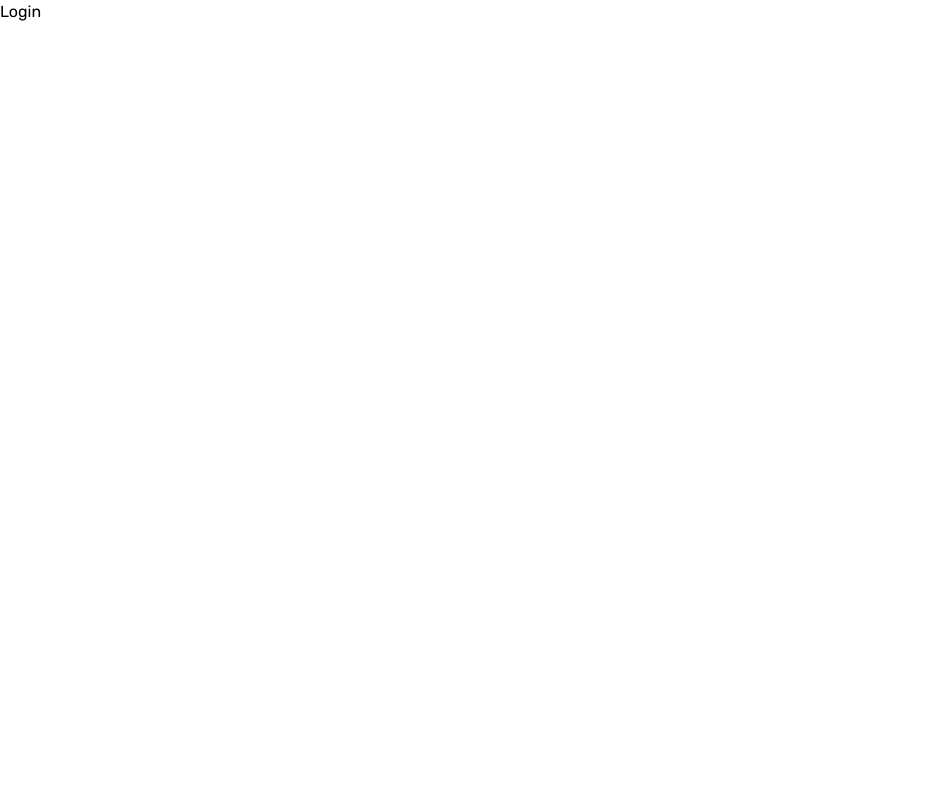
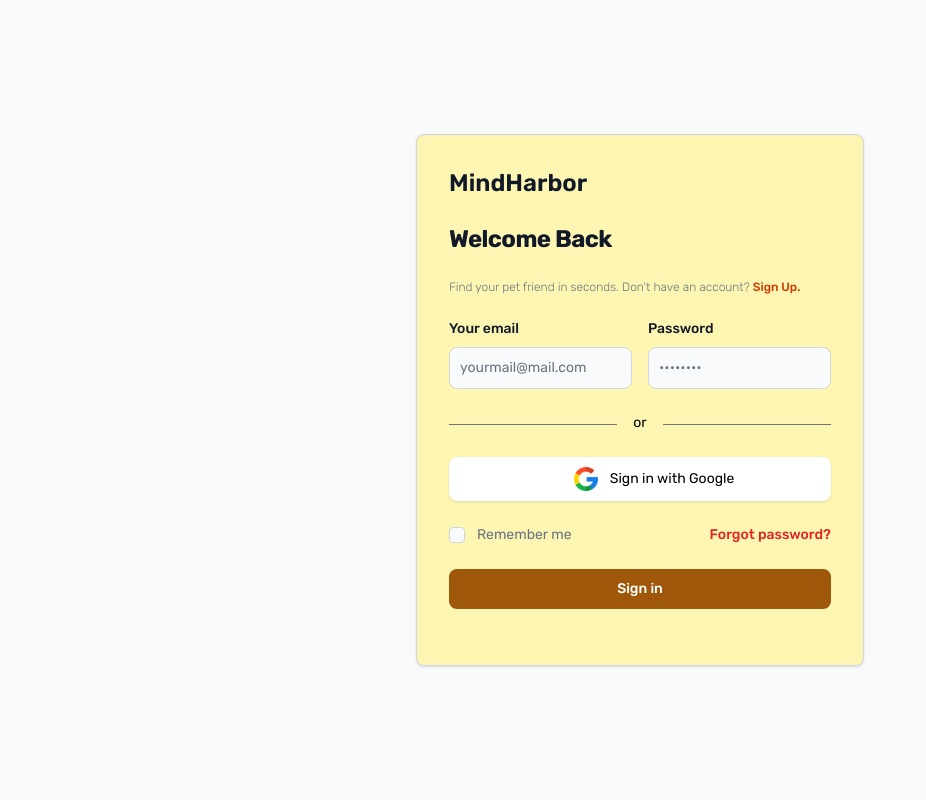
Before and after one commit to saha-sagnik/Mental-Health, a React (Vite) app in the folder client/: page /login in a window 1280 px wide. Shown: the top 800 px of the page, without its empty margins (0-926 px from the left). Built offline with nearby package versions, Linux system fonts and the light colour scheme.

Commit message:
login page added

```diff
--- a/client/components/Login.jsx
+++ /dev/null
@@ -1,10 +0,0 @@
-import React from 'react'
-
-const Login = () => {
-
-  return (
-    <div>Login</div>
-  )
-}
-
-export default Login
--- a/client/src/App.jsx
+++ b/client/src/App.jsx
@@ -1,8 +1,9 @@
 import React from "react";
 import { BrowserRouter as Router, Route, Routes } from "react-router-dom";
-import Navbar from "../components/Navbar";
-import Login from '../components/Login';
-import Help from "../components/Help";
+import Navbar from "./components/Navbar";
+import Login from './components/Login';
+import Help from "./components/Help";
+import SignUp from "./components/SignUp";
 
 function App() {
   return (
@@ -10,18 +11,17 @@ function App() {
       <Routes>
         <Route path="/" element={<HomePage />} />
         <Route path="/login" element={<Login />} />
+        <Route path="/signup" element={<SignUp />} />
       </Routes>
     </Router>
   );
 }
-
 
 function HomePage() {
   return (
     <>
       <Help />
       <Navbar />
-
     </>
   );
 }
--- /dev/null
+++ b/client/src/components/Login.jsx
@@ -0,0 +1,69 @@
+import React from 'react'
+import { NavLink } from 'react-router-dom'
+import { Link } from 'react-router-dom'
+import google from '../assets/google.png'
+import woman from '../assets/login-pic.jpg'
+import 'flowbite'
+
+
+const Login = () => {
+  return (
+    <section className='bg-gray-50 dark:bg-gray-900 flex flex-wrap'>
+      <div className='flex flex-col items-center justify-center px-8 py-8 mx-auto md:h-screen lg:py-0'>
+        <div className='w-full bg-yellow-100 rounded-lg border border-gray-300 shadow dark:border md:mt-0 sm:max-w-md xl:p-0 dark:bg-gray-800 dark:border-gray-700'>
+          <div className='p-6 space-y-4 md:space-y-6 sm:p-8'>
+            <Link path='/' className='flex items-center mb-6 text-2xl font-semibold text-gray-900 dark:text-white '>
+             MindHarbor
+            </Link>
+            <h1 className='text-xl font-bold leading-tight tracking-tight text-gray-900 md:text-2xl dark:text-white '>
+              Welcome Back
+            </h1>
+            <p className='text-xs font-light text-gray-500 dark:text-gray-400'>Find your pet friend in seconds. Don't have an account? <NavLink to='/signup' className='font-medium text-orange-600 hover:underline dark:text-orange-500'>Sign Up.</NavLink> </p>
+            <form className='space-y-4 md:space-y-6' action="">
+              <div className='flex gap-4 flex-col-1'>
+                <div>
+                  <label for="email" class="block mb-2 text-sm font-medium text-gray-900 dark:text-white">Your email</label>
+                  <input type="email" name="email" id="email" class="bg-gray-50  pr-10 border border-gray-300 text-gray-900 sm:text-sm rounded-lg focus:ring-primary-600 focus:border-primary-600 block w-full p-2.5 dark:bg-gray-700 dark:border-gray-600 dark:placeholder-gray-400 dark:text-white dark:focus:ring-blue-500 dark:focus:border-blue-500" placeholder="yourmail@mail.com" required="" />
+                </div>
+                <div>
+                  <label for="password" class="block mb-2 text-sm font-medium text-gray-900 dark:text-white">Password</label>
+                  <input type="password" name="password" id="password" placeholder="••••••••" class="bg-gray-50 border pr-10 border-gray-300 text-gray-900 sm:text-sm rounded-lg focus:ring-primary-600 focus:border-primary-600 block w-full p-2.5 dark:bg-gray-700 dark:border-gray-600 dark:placeholder-gray-400 dark:text-white dark:focus:ring-blue-500 dark:focus:border-blue-500" required="" />
+                </div>
+              </div>
+            </form>
+            <div
+              class="my-4 flex items-center before:mt-0.5 before:flex-1 before:border-t before:border-neutral-500 after:mt-0.5 after:flex-1 after:border-t after:border-neutral-500">
+              <p
+                class="mx-4 text-sm mb-0 text-center dark:text-gray-500">
+                or
+              </p>
+            </div>
+            <div className='w-full flex items-center justify-center gap-0 bg-white rounded-lg shadow hover:bg-orange-300 cursor-pointer transition duration-300 ease-in-out dark:border md:mt-0 sm:max-w-md xl:p-0 dark:bg-gray-800 dark:border-gray-700'>
+              <img className='pl-10 w-16' src={google} />
+              <h1 className='dark:text-gray-400 p-3 text-sm hover:text-white hover:bg-orange-300 cursor-pointer transition duration-300 ease-in-out'>Sign in with Google</h1>
+            </div>
+
+            <div class="flex items-center justify-between">
+              <div class="flex items-start">
+                <div class="flex items-center h-5">
+                  <input id="remember" aria-describedby="remember" type="checkbox" class="w-4 h-4 border border-gray-300 rounded bg-gray-50 focus:ring-3 focus:ring-primary-300 dark:bg-gray-700 dark:border-gray-600 dark:focus:ring-primary-600 dark:ring-offset-gray-800" required="" />
+                </div>
+                <div class="ml-3 text-sm">
+                  <label for="remember" class="text-gray-500 dark:text-gray-300">Remember me</label>
+                </div>
+              </div>
+              <a href="#" class="text-sm font-medium text-red-600 hover:underline dark:text-blue-500">Forgot password?</a>
+            </div>
+            <button type="submit" class="w-full text-white bg-yellow-600 hover:bg-yellow-500 focus:ring-4 focus:outline-none focus:ring-blue-300 font-medium rounded-lg text-sm px-5 py-2.5 text-center dark:bg-blue-600 dark:hover:bg-blue-700 dark:focus:ring-blue-800">Sign in</button>
+                  <p class="text-sm font-light text-gray-500 dark:text-gray-400"></p>
+          </div>
+        </div>
+      </div>
+      <div className='md:p-14 pb-0'>
+        <img src={woman} alt="" />
+      </div>
+    </section>
+  )
+}
+
+export default Login
--- /dev/null
+++ b/client/src/components/SignUp.jsx
@@ -0,0 +1,9 @@
+import React from 'react'
+
+const SignUp = () => {
+  return (
+    <div>SignUp</div>
+  )
+}
+
+export default SignUp
```
Also changed, not shown: client/src/assets/google.png (added), client/src/assets/login-pic.jpg (added), client/src/components/Help.jsx (renamed from client/components/Help.jsx), client/src/components/Navbar.jsx (renamed from client/components/Navbar.jsx).
